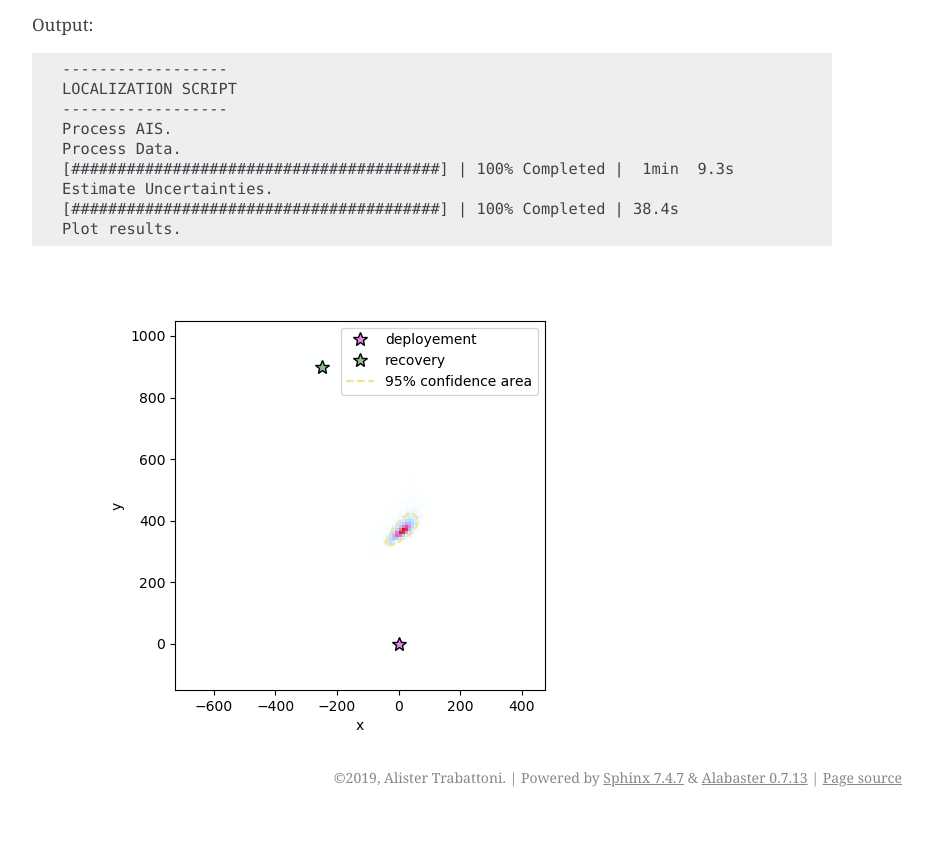
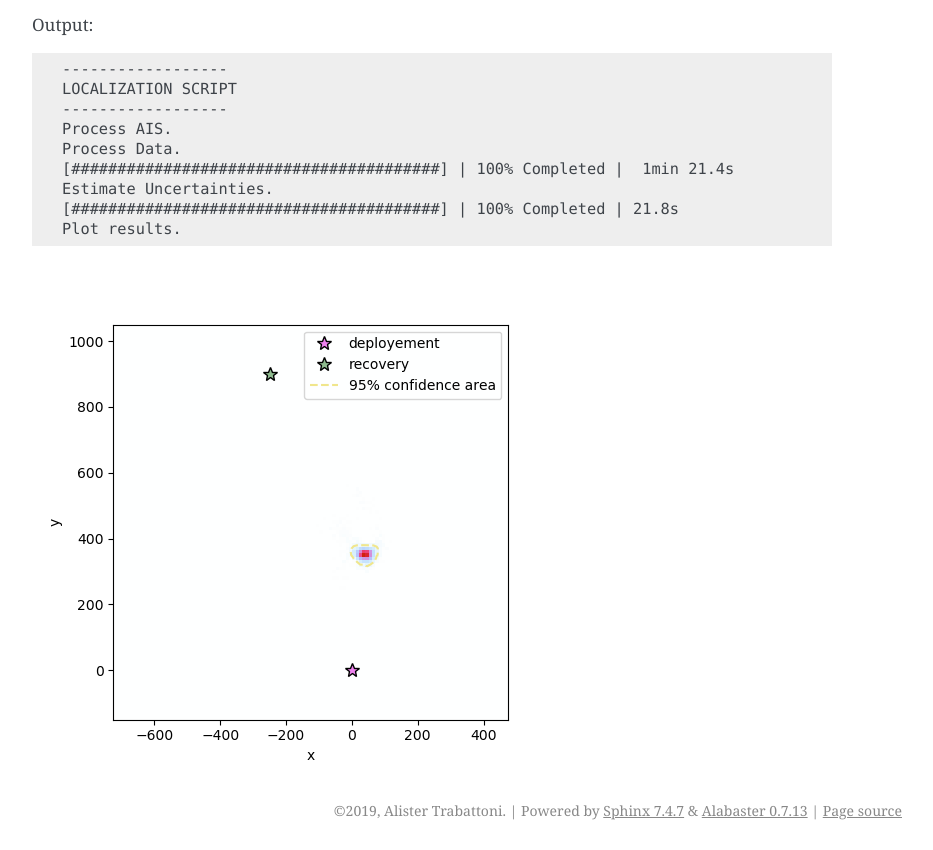
Before and after one commit to atrabattoni/obsea, a Sphinx documentation site: the page built from docs/localization.rst, in a window 1280 px wide, cut to the strip 272-1122 px from the top of the page. Shown: the whole strip, without its empty margins (338-1271 px from the left). Built offline with Sphinx 7.4.7, drawn with Linux system fonts in a browser that asks for light colours; pages that are not in the unit, such as notebooks, are missing from menus; the version number is read from the project's files by our own code; before the commit the page ends 1089 px from its top, so only the background shows below that.

Commit message:
Updated localization example.

```diff
--- a/docs/localization.rst
+++ b/docs/localization.rst
@@ -15,9 +15,9 @@ Output::
    ------------------
    Process AIS.
    Process Data.
-   [########################################] | 100% Completed |  1min  9.3s
+   [########################################] | 100% Completed |  1min 21.4s
    Estimate Uncertainties.
-   [########################################] | 100% Completed | 38.4s
+   [########################################] | 100% Completed | 21.8s
    Plot results.
 
 .. image:: localization.png
```
Also changed, not shown: docs/localization.png.
